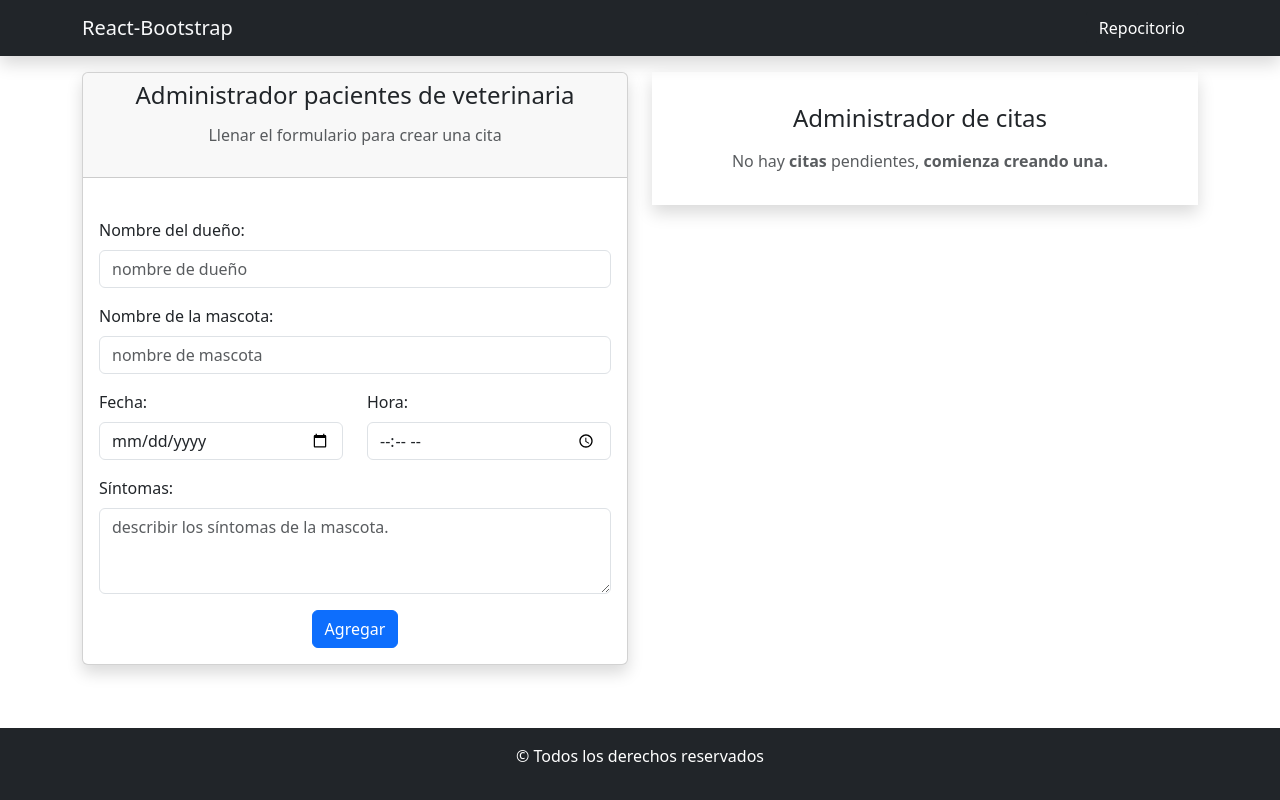
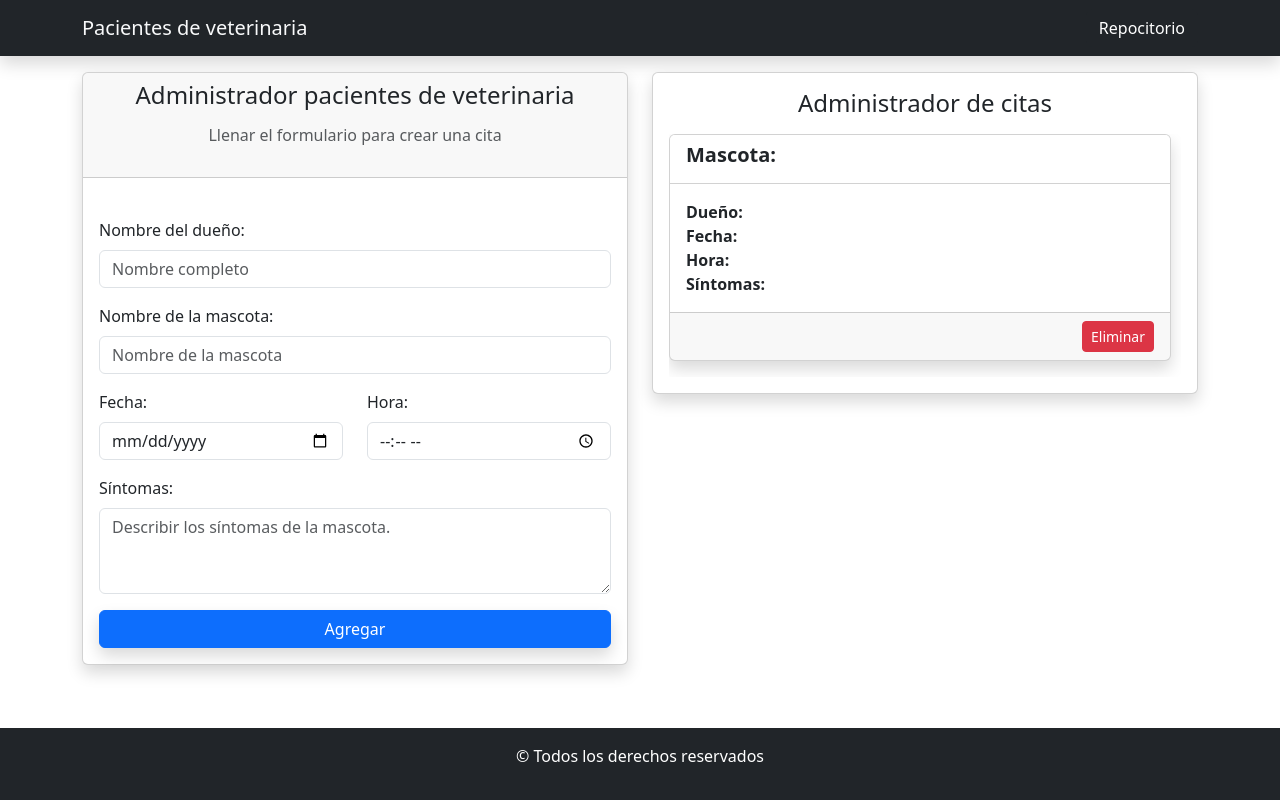
Before and after one commit to Maxii34/Tp9--Pacientes-de-veterinaria, a React (Vite) app: page / in a window 1280 px wide. Built offline with nearby package versions, Linux system fonts and the light colour scheme.

Commit message:
Se agrego para guardar en localStore

```diff
--- a/src/Components/CardContenedor.jsx
+++ b/src/Components/CardContenedor.jsx
@@ -2,9 +2,9 @@ import CardCitas from "./CardCitas";
 
 const CardContenedor = ({ citas }) => {
   return (
-    <section className="mt-3">
+    <section>
+        <h4 className="fs-4 text-center mb-3">Administrador de citas</h4>
       <div className="card-scroll">
-        <h4 className="fs-4 text-center mb-3">Administrador de citas</h4>
 
         {citas.length === 0 ? (
           <p className="text-center text-muted">
--- a/src/Components/ImputFormulario.jsx
+++ b/src/Components/ImputFormulario.jsx
@@ -3,7 +3,7 @@ import Form from "react-bootstrap/Form";
 import Swal from "sweetalert2";
 import { useState } from "react";
 import CardContenedor from "./CardContenedor";
-
+import { Button } from "react-bootstrap";
 
 const ImputFormulario = () => {
   const {
@@ -13,7 +13,8 @@ const ImputFormulario = () => {
     formState: { errors },
   } = useForm();
 
-  const [citas, setCitas] = useState([]);
+  const citasLocalStorage = JSON.parse(localStorage.getItem("citas")) || [];
+  const [citas, setCitas] = useState([citasLocalStorage]);
 
   const onSubValida = (data) => {
     Swal.fire(
@@ -25,6 +26,8 @@ const ImputFormulario = () => {
     console.log(data);
     reset();
   };
+
+
 
   return (
     <section className="container mt-3 w-auto">
@@ -51,7 +54,7 @@ const ImputFormulario = () => {
                     <input
                       type="text"
                       className="form-control"
-                      placeholder="nombre de dueño"
+                      placeholder="Nombre completo"
                       {...register("nombreDueño", {
                         required: "El nombre es obligatorio",
                         minLength: {
@@ -74,7 +77,7 @@ const ImputFormulario = () => {
                     <input
                       type="text"
                       className="form-control"
-                      placeholder="nombre de mascota"
+                      placeholder="Nombre de la mascota"
                       {...register("nombreMascota", {
                         required: "El nombre de la mascota es obligatorio",
                         minLength: {
@@ -126,11 +129,11 @@ const ImputFormulario = () => {
                     <textarea
                       className="form-control"
                       rows="3"
-                      placeholder="describir los síntomas de la mascota."
+                      placeholder="Describir los síntomas de la mascota."
                       {...register("sintomas", {
                         required: "Los sintomas son obligatorio",
                         minLength: {
-                          value: 10,
+                          value: 5,
                           message: "El mínimo de caracteres es de 10",
                         },
                         maxLength: {
@@ -145,9 +148,9 @@ const ImputFormulario = () => {
                   </div>
 
                   <div className="text-center">
-                    <button type="submit" className="btn btn-primary">
+                    <Button type="submit" Varian="primary" className="w-100 shadow ">
                       Agregar
-                    </button>
+                    </Button>
                   </div>
                 </form>
               </div>
@@ -156,7 +159,7 @@ const ImputFormulario = () => {
         </div>
 
         <div className="col-12 col-lg-6 mb-3">
-          <div className="shadow p-3">
+          <div className="card shadow p-3">
                 <CardContenedor citas={citas} />
           </div>
         </div>
--- a/src/Components/NavVeterinaria.jsx
+++ b/src/Components/NavVeterinaria.jsx
@@ -7,7 +7,7 @@ const NavVeterinaria = () => {
   return (
     <Navbar expand="lg" className="bg-dark shadow" >
       <Container>
-        <Navbar.Brand href="#home" className=" text-light">React-Bootstrap</Navbar.Brand>
+        <Navbar.Brand href="#home" className=" text-light">Pacientes de veterinaria</Navbar.Brand>
         <Navbar.Toggle aria-controls="basic-navbar-nav" />
         <Navbar.Collapse id="basic-navbar-nav">
           <Nav className="ms-auto">
```
